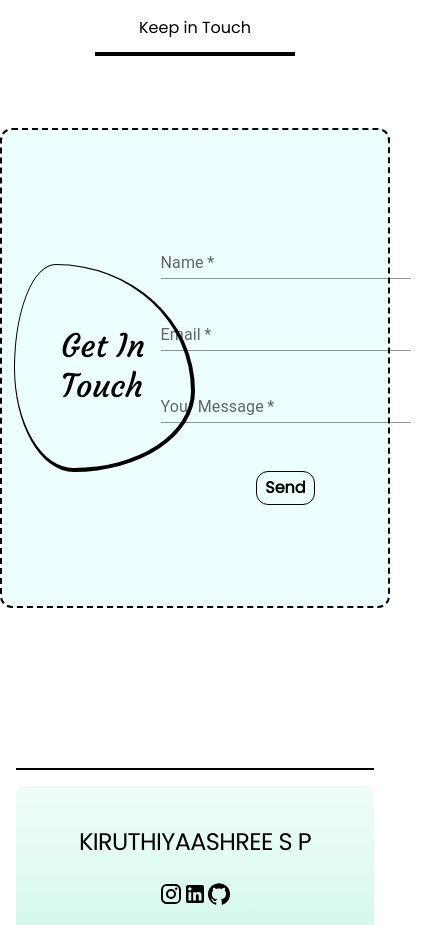
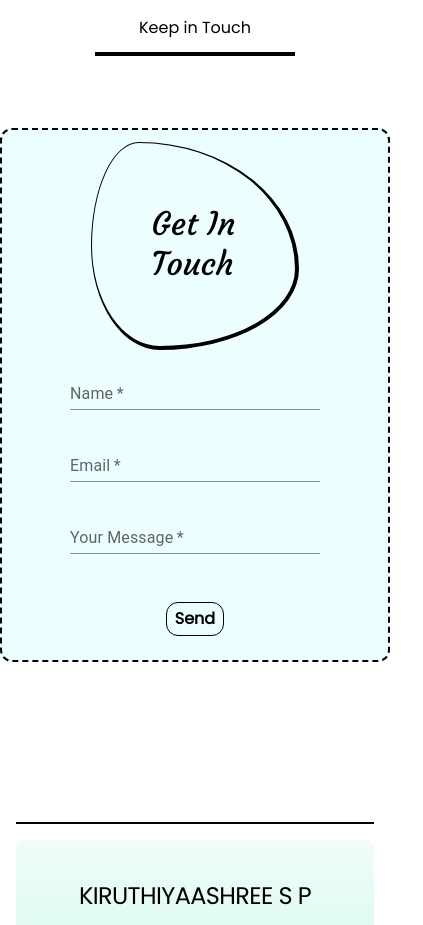
Before and after one commit to kiruthiyaashree/kiruthiyaashree.github.io, a React (Create React App) app: page / in a window 390 px wide. Shown: the part 3221-4146 px from the top of the page, 423 px wide, since content can reach past the window. Built offline with nearby package versions, Linux system fonts and the light colour scheme.

Commit message:
contact form responsive changes

```diff
--- a/src/components/ContactForm.js
+++ b/src/components/ContactForm.js
@@ -41,7 +41,7 @@ export default function ContactForm()
                 <br/>
 
                 <div className='flex justify-center '>
-                <div className='grid grid-cols-2 w-[60rem] h-[30rem] p-3 border-dashed border-2 rounded-xl bg-cyan-50 border-black'>
+                <div className='md:grid md:grid-cols-2 w-[60rem] md:h-[30rem] p-3 border-dashed border-2 rounded-xl bg-cyan-50 border-black'>
                     <div>
                         <div className='text-base h-full flex justify-center items-center lg:text-xl'>
                         <p className='rounded-[23%_77%_67%_33%_/_50%_61%_39%_50%] border border-b-4 border-r-4 border-black w-52 h-52 flex justify-center items-center text-[2em] font-Courgette leading-10'>Get In
```
